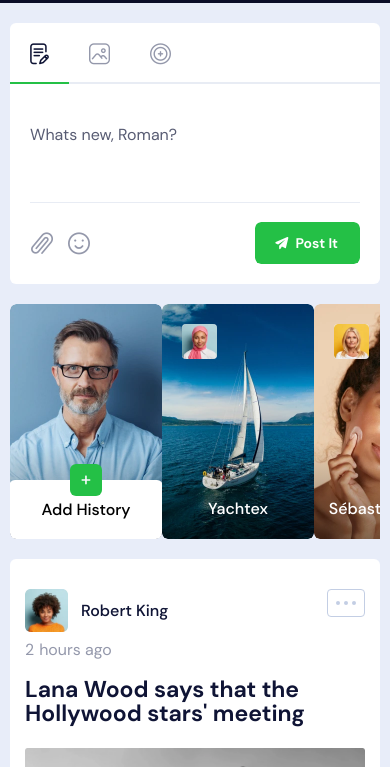
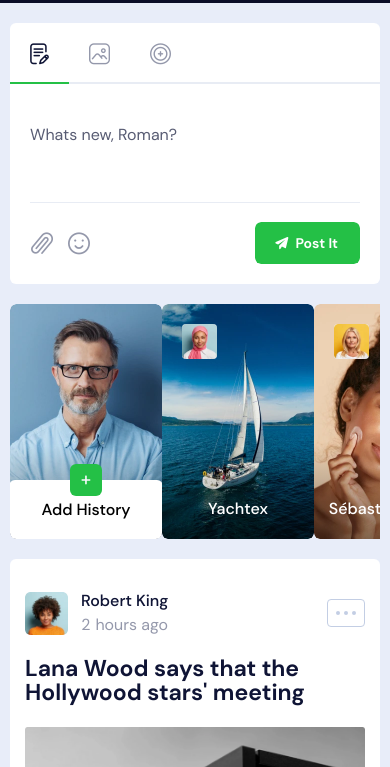
Before and after one commit to test-page-dev/presspartoo, a plain HTML site: page index.html in a window 390 px wide. Shown: the part 77-844 px from the top of the page. Drawn offline with nearby package versions, Linux system fonts and the light colour scheme; files whose address does not match are found by name.

Commit message:
0212/1958

```diff
--- a/css/responsive.css
+++ b/css/responsive.css
@@ -323,13 +323,6 @@
 
   .post__header {
     position: relative;
-    flex-direction: column;
-    align-items: flex-start;
-  }
-  .post__header .action-dots--bordered {
-    position: absolute;
-    top: 0;
-    right: 0;
   }
   .post__header .time-box__count-dotted {
     padding-left: 0;
@@ -337,4 +330,8 @@
   .post__header .time-box__count-dotted::before {
     display: none;
   }
+  .post__header .user__name {
+    flex-direction: column;
+    gap: 0;
+  }
 }
--- a/css/style.css
+++ b/css/style.css
@@ -445,7 +445,7 @@ a:hover {
   transition: color 0.2s;
   cursor: pointer;
   width: 25px;
-  height: 23px;
+  height: 24px;
   overflow: hidden;
   display: flex;
   align-items: center;
@@ -1139,6 +1139,11 @@ a:hover {
   padding-bottom: 24px;
   border-bottom: var(--main-border);
   margin-bottom: 24px;
+}
+.post__header .user__name {
+  display: flex;
+  align-items: center;
+  gap: 11px;
 }
 .post__title {
   font-weight: 700;
--- a/index.html
+++ b/index.html
@@ -572,13 +572,17 @@
 												</div>
 											</div>
 											<div class="user__name">
-												Robert King
+												<span>
+													Robert King
+												</span>
+												<div class="time-box">
+													<span class="time-box__count time-box__count-dotted">2</span> hours
+													ago
+												</div>
 											</div>
 										</a>
 									</div>
-									<div class="time-box">
-										<span class="time-box__count time-box__count-dotted">2</span> hours ago
-									</div>
+
 									<div class="action-dots action-dots--bordered">
 										<span></span>
 										<span></span>
@@ -1150,12 +1154,13 @@
 												</div>
 											</div>
 											<div class="user__name">
-												Robert King
+												<span>Robert King</span>
+												<div class="time-box">
+													<span class="time-box__count time-box__count-dotted">2</span> hours
+													ago
+												</div>
 											</div>
 										</a>
-									</div>
-									<div class="time-box">
-										<span class="time-box__count time-box__count-dotted">2</span> hours ago
 									</div>
 									<div class="action-dots action-dots--bordered">
 										<span></span>
@@ -1269,12 +1274,13 @@
 												</div>
 											</div>
 											<div class="user__name">
-												Robert King
+												<span>Robert King</span>
+												<div class="time-box">
+													<span class="time-box__count time-box__count-dotted">2</span> hours
+													ago
+												</div>
 											</div>
 										</a>
-									</div>
-									<div class="time-box">
-										<span class="time-box__count time-box__count-dotted">2</span> hours ago
 									</div>
 									<div class="action-dots action-dots--bordered">
 										<span></span>
@@ -1520,13 +1526,15 @@
 												</div>
 											</div>
 											<div class="user__name">
-												Robert King
+												<span>Robert King</span>
+												<div class="time-box">
+													<span class="time-box__count time-box__count-dotted">2</span> hours
+													ago
+												</div>
 											</div>
 										</a>
 									</div>
-									<div class="time-box">
-										<span class="time-box__count time-box__count-dotted">2</span> hours ago
-									</div>
+
 									<div class="action-dots action-dots--bordered">
 										<span></span>
 										<span></span>
@@ -1637,12 +1645,13 @@
 												</div>
 											</div>
 											<div class="user__name">
-												Robert King
+												<span>Robert King</span>
+												<div class="time-box">
+													<span class="time-box__count time-box__count-dotted">2</span> hours
+													ago
+												</div>
 											</div>
 										</a>
-									</div>
-									<div class="time-box">
-										<span class="time-box__count time-box__count-dotted">2</span> hours ago
 									</div>
 									<div class="action-dots action-dots--bordered">
 										<span></span>
@@ -1756,12 +1765,13 @@
 												</div>
 											</div>
 											<div class="user__name">
-												Robert King
+												<span>Robert King</span>
+												<div class="time-box">
+													<span class="time-box__count time-box__count-dotted">2</span> hours
+													ago
+												</div>
 											</div>
 										</a>
-									</div>
-									<div class="time-box">
-										<span class="time-box__count time-box__count-dotted">2</span> hours ago
 									</div>
 									<div class="action-dots action-dots--bordered">
 										<span></span>
```
Also changed, not shown: profile.html (+18 -12 lines).
